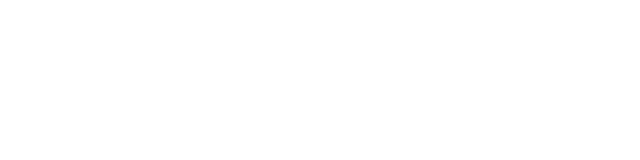
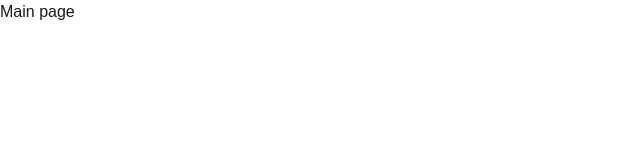
Before and after one commit to vinithdc-jpg/Npro, a Next.js app in the folder my-app/: page / in a window 1280 px wide. Shown: the top 160 px of the page, without its empty margins (0-640 px from the left). Built offline with nearby package versions, Linux system fonts and the light colour scheme.

Commit message:
navbar work 2

```diff
--- a/my-app/app/layout.tsx
+++ b/my-app/app/layout.tsx
@@ -24,7 +24,7 @@ export default function RootLayout({ children }: LayoutProps<"/">) {
       lang="en"
       className={`${geistSans.variable} ${geistMono.variable} h-full antialiased`}
     >
-
+      <NavBar />
       <body className="min-h-full flex flex-col">{children}</body>
     </html>
   );
--- a/my-app/app/page.tsx
+++ b/my-app/app/page.tsx
@@ -3,7 +3,7 @@ import NavBar from "@/components/NavBar";
 export default function Home() {
   return (
     <main>
-      <NavBar />
+      Main page
     </main>
   );
 }
```
Also changed, not shown: my-app/components/ui/navigation-menu.tsx (added).
